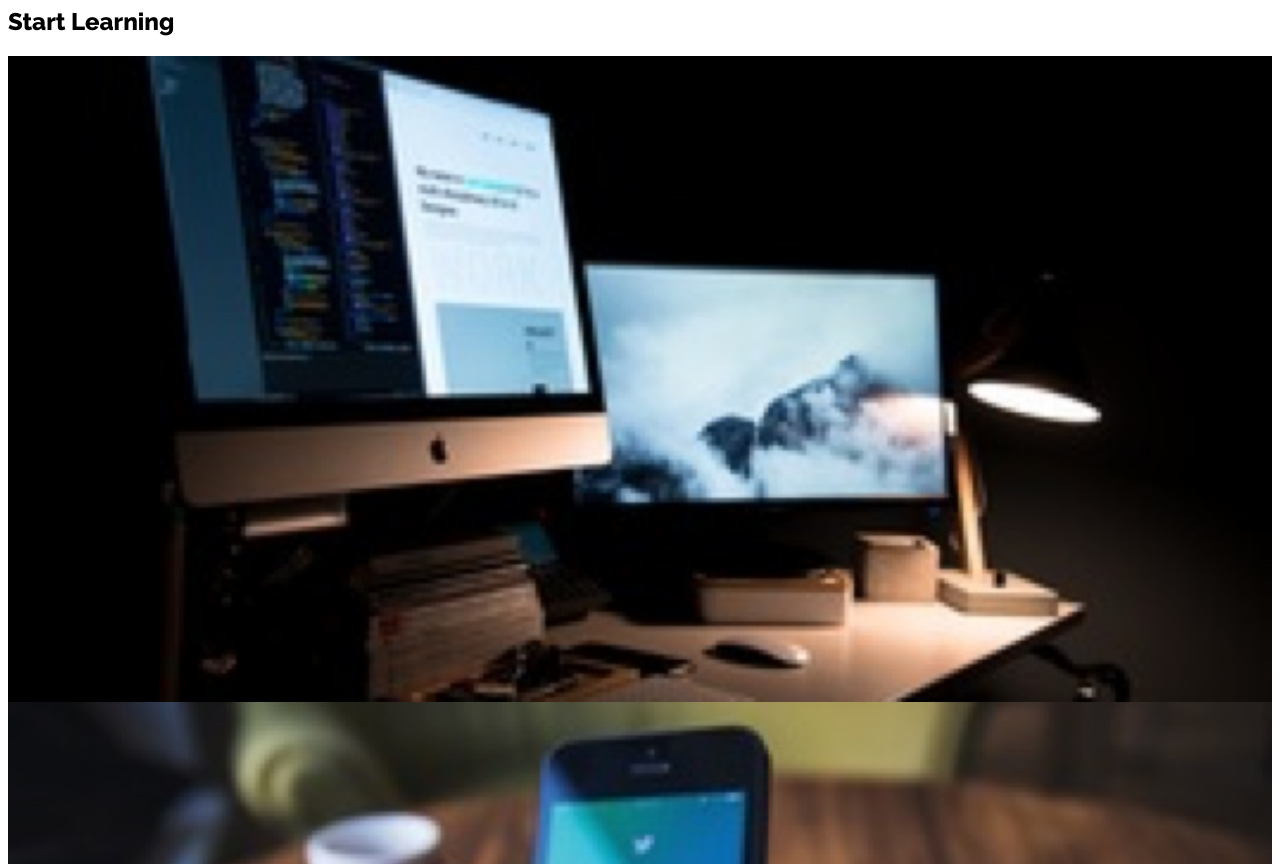
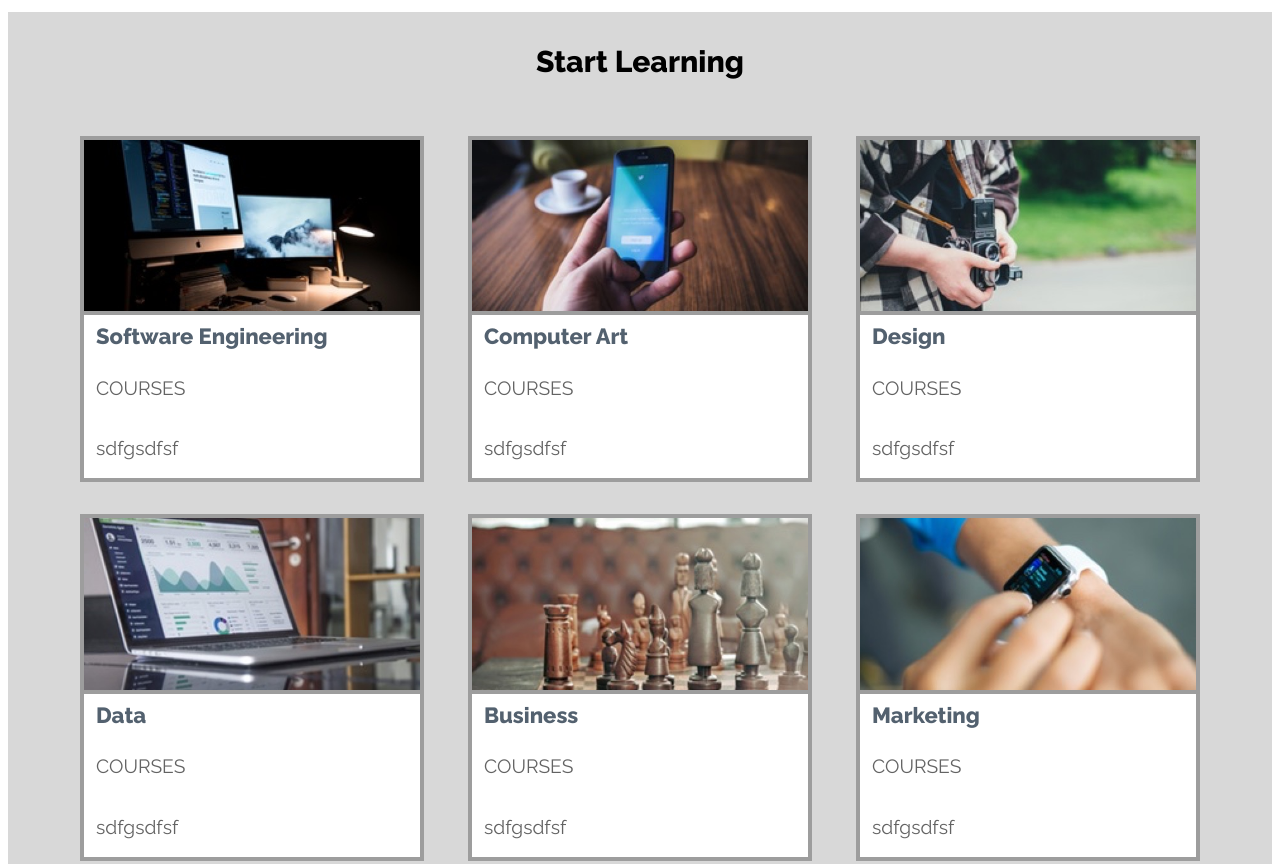
Before and after one commit to MikeyMillions/colmar, a plain HTML site: page index.html in a window 1280 px wide. Shown: the part 1340-2204 px from the top of the page. Drawn offline with Linux system fonts and the light colour scheme.

Commit message:
sixth push.

```diff
--- a/index.html
+++ b/index.html
@@ -70,26 +70,44 @@
     </div><!--/container-->
   </div><!--/middle-banner-->
 
-  <div id="curriculum container gray-background">
+  <div class="curriculum gray-background">
     <h2>Start Learning</h2>
     <div id="course-list">
       <div class="course column">
         <img src="./resources/course-software.jpg">
+        <h1>Software Engineering</h1>
+        <p>COURSES</p>
+        <p>sdfgsdfsf</p>
       </div><!--/course-->
       <div class="course column">
         <img src="./resources/course-computer-art.jpg">
+        <h1>Computer Art</h1>
+        <p>COURSES</p>
+        <p>sdfgsdfsf</p>
       </div><!--/course-->
       <div class="course column">
           <img src="./resources/course-design.jpg">
+          <h1>Design</h1>
+          <p>COURSES</p>
+          <p>sdfgsdfsf</p>
       </div><!--/course-->
       <div class="course column">
         <img src="./resources/course-data.jpg">
+        <h1>Data</h1>
+        <p>COURSES</p>
+        <p>sdfgsdfsf</p>
       </div><!--/course-->
       <div class="course column">
         <img src="./resources/course-business.jpg">
+        <h1>Business</h1>
+        <p>COURSES</p>
+        <p>sdfgsdfsf</p>
       </div><!--/course-->
       <div class="course column">
         <img src="./resources/course-marketing.jpg">
+        <h1>Marketing</h1>
+        <p>COURSES</p>
+        <p>sdfgsdfsf</p>
       </div><!--/course-->
     </div><!--/course-list-->
   </div><!--/curriculum-->
--- a/resources/style.css
+++ b/resources/style.css
@@ -168,3 +168,40 @@
 /*end middle banner*/
 
 /*begin courses list*/
+
+.curriculum h2 {
+  text-align: center;
+  font-size: 30px;
+  padding: 32px 0;
+}
+
+#course-list {
+  display: flex;
+  flex-flow: row wrap;
+  justify-content: space-between;
+  padding: 0 72px;
+}
+
+.course {
+  max-width: 30%;
+  height: auto;
+  background-color: white;
+  margin-bottom: 32px;
+  border: 4px solid rgba(60, 60, 60, .5);
+}
+
+.course img {
+  width: 100%;
+  height: auto;
+  border-bottom: 4px solid rgba(60, 60, 60, .5);
+}
+
+.course h1, p {
+  padding: 0 12px;
+}
+
+.course h1 {
+  margin: 8px 0;
+  font-size: 22px;
+  color: rgb(83, 97, 111);
+}
```
